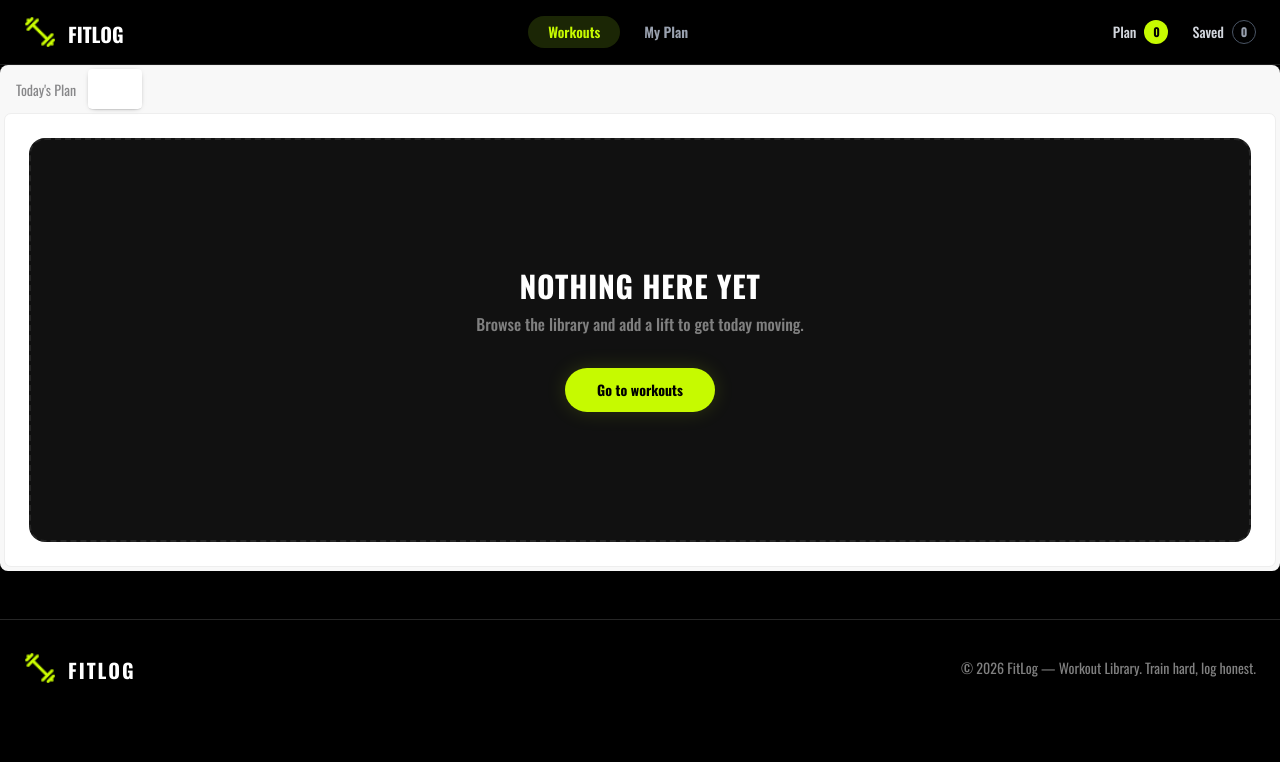
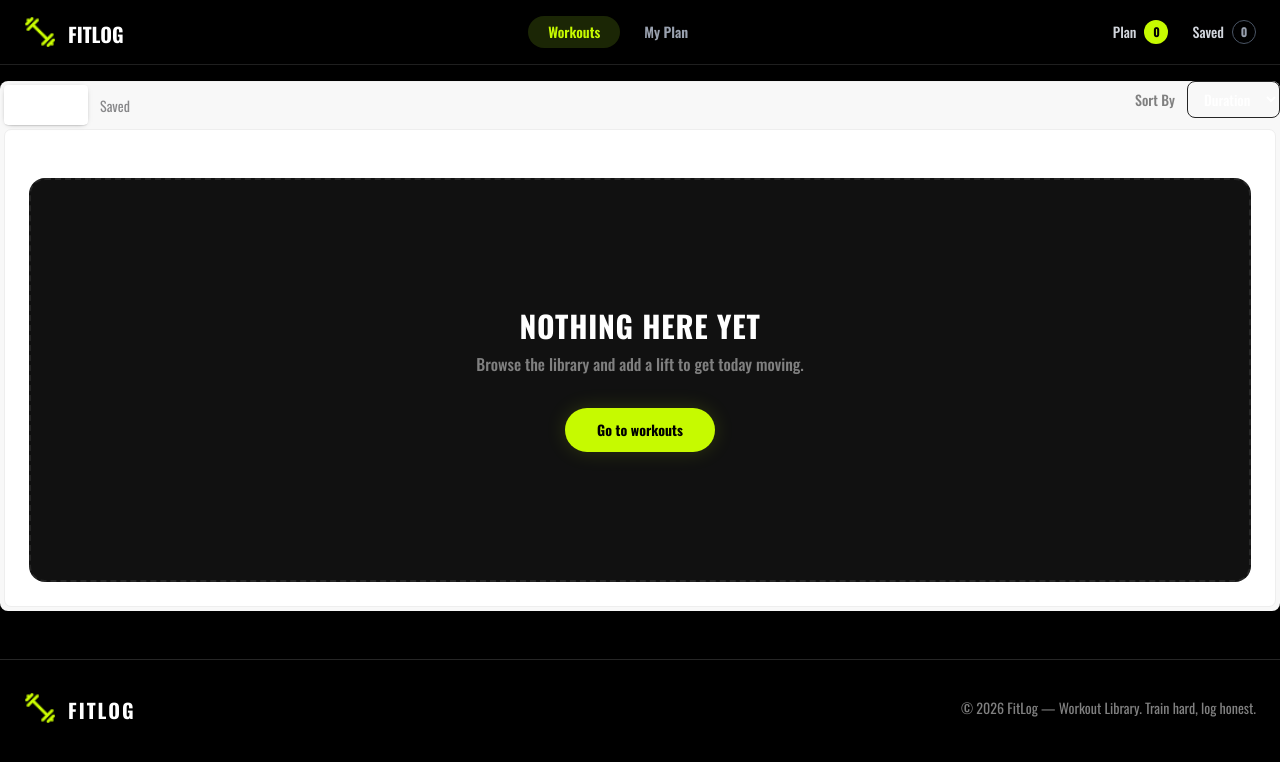
Before and after one commit to SamimUzzamanSunny9876/Fit-Log, a Next.js app: page /ListedWorkout in a window 1280 px wide. Shown: the top 762 px of the page. Built offline with nearby package versions, Linux system fonts and the light colour scheme.

Commit message:
Sorting done

```diff
--- a/src/app/ListedWorkout/page.tsx
+++ b/src/app/ListedWorkout/page.tsx
@@ -1,38 +1,78 @@
 "use client";
 
 import ListedWorkoutDetails from "@/components/Shared/ListedWorkoutDetails";
-
 import { WorkoutContext } from "@/Context/WorkoutContext";
 import { IWorkoutDataType } from "@/types/workout.type";
-import Image from "next/image";
 import Link from "next/link";
-import  { useContext } from "react";
+import { useContext, useState } from "react";
 
 const ListedWorkout = () => {
-  const { todPlan, saved } = useContext(WorkoutContext);
+  const { todPlan, saved } = useContext(WorkoutContext) as {
+    todPlan: IWorkoutDataType[];
+    saved: IWorkoutDataType[];
+  };
+
+  const [sortBy, setSortBy] = useState<string>("Duration");
+
+  const sortArray = (arr: IWorkoutDataType[]) => {
+    const copy = [...arr];
+    if (sortBy === "Duration") {
+      return copy.sort((a, b) => a.duration - b.duration);
+    } else if (sortBy === "Calories") {
+      return copy.sort((a, b) => b.caloriesBurned - a.caloriesBurned);
+    } else if (sortBy === "Rating") {
+      return copy.sort((a, b) => b.rating - a.rating);
+    }
+    return copy;
+  };
+
+  // Ensure these variables are the ones used in the UI map function below
+  const sortedTodPlan = sortArray(todPlan);
+  const sortedSaved = sortArray(saved);
+
   return (
-    <div className="tabs tabs-box ">
+    // FIX 1: Added 'relative w-full mt-4' to the outer container so the absolute dropdown stays inside it
+    <div className="relative w-full mt-4">
+
+      {/* FIX 2: Moved the dropdown OUTSIDE of the tabs-box so DaisyUI doesn't clip or hide it */}
+      <div className="absolute top-0 right-0 z-20 flex items-center gap-3">
+        <span className="text-[#808080] text-sm font-medium">Sort By</span>
+        <select
+          value={sortBy}
+          onChange={(e) => setSortBy(e.target.value)}
+          className="bg-transparent text-white border border-[#262626] text-sm font-medium px-3 py-1.5 rounded-lg focus:outline-none focus:border-[#c6fa00] cursor-pointer hover:bg-[#151515] transition-colors"
+        >
+          <option value="Duration" className="bg-[#151515]">Duration</option>
+          <option value="Calories" className="bg-[#151515]">Calories</option>
+          <option value="Rating" className="bg-[#151515]">Rating</option>
+        </select>
+      </div>
+
+      <div className="tabs tabs-box pt-1">
+
+        {/* Today's Plan Tab */}
         <input
           type="radio"
           name="my_tabs_5"
           className="tab"
           aria-label="Today's Plan"
+          defaultChecked
         />
-      <div className="tab-content bg-base-100 border-base-300 p-6">
-        {todPlan.length > 0 ? todPlan.map((workout: IWorkoutDataType) => {
+        {/* Added pt-12 to push content down slightly so the absolute dropdown doesn't overlap the first card */}
+        <div className="tab-content bg-base-100 border-base-300 p-6 pt-12">
+          {/* FIX 3: Mapped over sortedTodPlan instead of todPlan */}
+          {sortedTodPlan.length > 0 ? sortedTodPlan.map((workout: IWorkoutDataType) => {
             return (
                  <ListedWorkoutDetails key={workout.id} workout={workout}/>
             )
-        }): (
+          }) : (
             <div className="flex flex-col items-center justify-center w-full py-24 md:py-32 bg-[#111111] border-2 border-dashed border-[#262626] rounded-2xl text-center">
               <h1 className="text-white text-2xl md:text-3xl font-black uppercase tracking-wide mb-2">
                 NOTHING HERE YET
               </h1>
-
               <p className="text-[#808080] text-sm md:text-base font-medium mb-8">
                 Browse the library and add a lift to get today moving.
               </p>
-
               <Link href={"/"}>
                 <button className="bg-[#c6fa00] hover:bg-[#b5e500] text-black text-sm font-bold px-8 py-3 rounded-full shadow-[0_0_20px_rgba(198,250,0,0.15)] transition-all">
                   Go to workouts
@@ -42,28 +82,27 @@ const ListedWorkout = () => {
           )}
         </div>
 
+        {/* Saved Tab */}
         <input
           type="radio"
           name="my_tabs_5"
           className="tab"
           aria-label="Saved"
-        defaultChecked
         />
-      <div className="tab-content bg-base-100 border-base-300 p-6">
-        {saved.length>0 ? saved.map((workout: IWorkoutDataType) => {
+        <div className="tab-content bg-base-100 border-base-300 p-6 pt-12">
+          {/* FIX 3: Mapped over sortedSaved instead of saved */}
+          {sortedSaved.length > 0 ? sortedSaved.map((workout: IWorkoutDataType) => {
             return (
                <ListedWorkoutDetails key={workout.id} workout={workout}/>
             );
-        }): (
+          }) : (
             <div className="flex flex-col items-center justify-center w-full py-24 md:py-32 bg-[#111111] border-2 border-dashed border-[#262626] rounded-2xl text-center">
               <h1 className="text-white text-2xl md:text-3xl font-black uppercase tracking-wide mb-2">
                 NOTHING HERE YET
               </h1>
-
               <p className="text-[#808080] text-sm md:text-base font-medium mb-8">
                 Browse the library and add a lift to get today moving.
               </p>
-
               <Link href={"/"}>
                 <button className="bg-[#c6fa00] hover:bg-[#b5e500] text-black text-sm font-bold px-8 py-3 rounded-full shadow-[0_0_20px_rgba(198,250,0,0.15)] transition-all">
                   Go to workouts
@@ -72,6 +111,8 @@ const ListedWorkout = () => {
             </div>
           )}
         </div>
+
+      </div>
     </div>
   );
 };
--- /dev/null
+++ b/src/app/loading.tsx
@@ -0,0 +1,11 @@
+import React from 'react';
+
+const GlobalLoading = () => {
+    return (
+        <div>
+             Global Loading
+        </div>
+    );
+};
+
+export default GlobalLoading;
--- a/src/components/Shared/ListedWorkoutDetails.tsx
+++ b/src/components/Shared/ListedWorkoutDetails.tsx
@@ -1,9 +1,42 @@
+"use client";
+
+import { WorkoutContext } from '@/Context/WorkoutContext';
 import { IWorkoutDataType } from '@/types/workout.type';
 import Image from 'next/image';
 import Link from 'next/link';
-import React from 'react';
+import React, { useContext } from 'react';
+import { toast } from 'react-toastify';
 
-const ListedWorkoutDetails = ({workout} : {workout : IWorkoutDataType}) => {
+
+const ListedWorkoutDetails = ({ workout }: { workout: IWorkoutDataType }) => {
+
+  const { setTodPlan, setSaved } = useContext(WorkoutContext) as {
+    setTodPlan?: React.Dispatch<React.SetStateAction<IWorkoutDataType[]>>;
+    setSaved?: React.Dispatch<React.SetStateAction<IWorkoutDataType[]>>;
+  };
+
+  const handleMarkButton = () => {
+
+    if (setTodPlan) {
+      setTodPlan((prev: IWorkoutDataType[]) => prev.filter(item => item.id !== workout.id));
+    }
+    if (setSaved) {
+      setSaved((prev: IWorkoutDataType[]) => prev.filter(item => item.id !== workout.id));
+    }
+
+    toast.success('Workout finished! Great job.');
+  };
+
+  const handleCrossButton = () => {
+
+    if (setTodPlan) {
+      setTodPlan((prev: IWorkoutDataType[]) => prev.filter(item => item.id !== workout.id));
+    }
+    if (setSaved) {
+      setSaved((prev: IWorkoutDataType[]) => prev.filter(item => item.id !== workout.id));
+    }
+  };
+
   return (
     <div
       key={workout.id}
@@ -64,7 +97,10 @@ const ListedWorkoutDetails = ({workout} : {workout : IWorkoutDataType}) => {
           View Details
         </Link>
 
-                <button className="flex-1 md:flex-none bg-[#c6fa00] hover:bg-[#b5e500] text-black text-sm font-bold px-5 py-2.5 rounded-full flex items-center justify-center gap-2 transition-colors">
+        <button
+          onClick={handleMarkButton}
+          className="flex-1 md:flex-none bg-[#c6fa00] hover:bg-[#b5e500] text-black text-sm font-bold px-5 py-2.5 rounded-full flex items-center justify-center gap-2 transition-colors"
+        >
           <svg
             xmlns="http://www.w3.org/2000/svg"
             viewBox="0 0 20 20"
@@ -80,7 +116,10 @@ const ListedWorkoutDetails = ({workout} : {workout : IWorkoutDataType}) => {
           Mark as Done
         </button>
 
-                <button className="text-[#808080] hover:text-white p-2 transition-colors">
+        <button
+          onClick={handleCrossButton}
+          className="text-[#808080] hover:text-white p-2 transition-colors"
+        >
           <svg
             xmlns="http://www.w3.org/2000/svg"
             fill="none"
--- a/src/components/Shared/PlanSaved.tsx
+++ b/src/components/Shared/PlanSaved.tsx
@@ -8,7 +8,10 @@ import { useContext } from "react";
 const PlanSaved = () => {
 
 
-  const {todPlan, saved} = useContext(WorkoutContext)
+  const { todPlan, saved } = useContext(WorkoutContext) as {
+    todPlan: { length: number };
+    saved: { length: number };
+  };
 
   return (
     <div className="flex items-center gap-6">
--- a/src/components/Shared/StatusDetails.tsx
+++ b/src/components/Shared/StatusDetails.tsx
@@ -8,7 +8,9 @@ import { useContext } from "react";
 
 const StatusDetails = () => {
 
-    const {todPlan} = useContext(WorkoutContext)
+    const { todPlan } = useContext(WorkoutContext) as {
+      todPlan: IWorkoutDataType[];
+    };
     const totalMinutes = todPlan.reduce((sum:number, workout: IWorkoutDataType) => sum + (workout.duration || 0), 0);
 
     const totalCalories = todPlan.reduce((sum : number, workout:IWorkoutDataType) => sum + (workout.caloriesBurned || 0), 0);
--- a/src/components/WorkoutDetails/AddTodPlan.tsx
+++ b/src/components/WorkoutDetails/AddTodPlan.tsx
@@ -7,7 +7,10 @@ import { toast } from 'react-toastify';
 
 const AddTodPlan = ({workout}:{workout: IWorkoutDataType}) => {
 
-     const { todPlan, setTodPlan} = useContext(WorkoutContext)
+      const { todPlan, setTodPlan} = useContext(WorkoutContext) as {
+        todPlan: IWorkoutDataType[];
+        setTodPlan: React.Dispatch<React.SetStateAction<IWorkoutDataType[]>>;
+      }
 
      const handleAddTodPlan =  ()=>{
 
```
Lines whose indentation alone changed are shown as unchanged.
